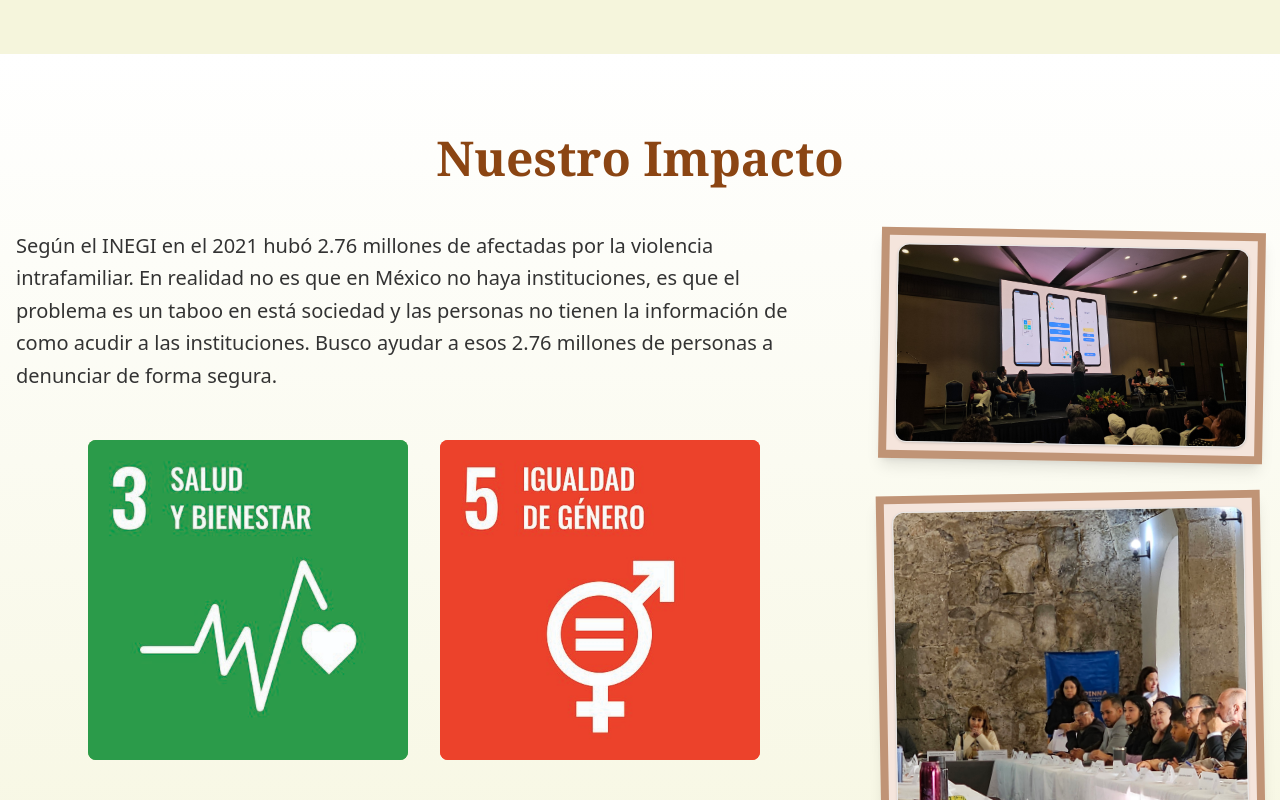
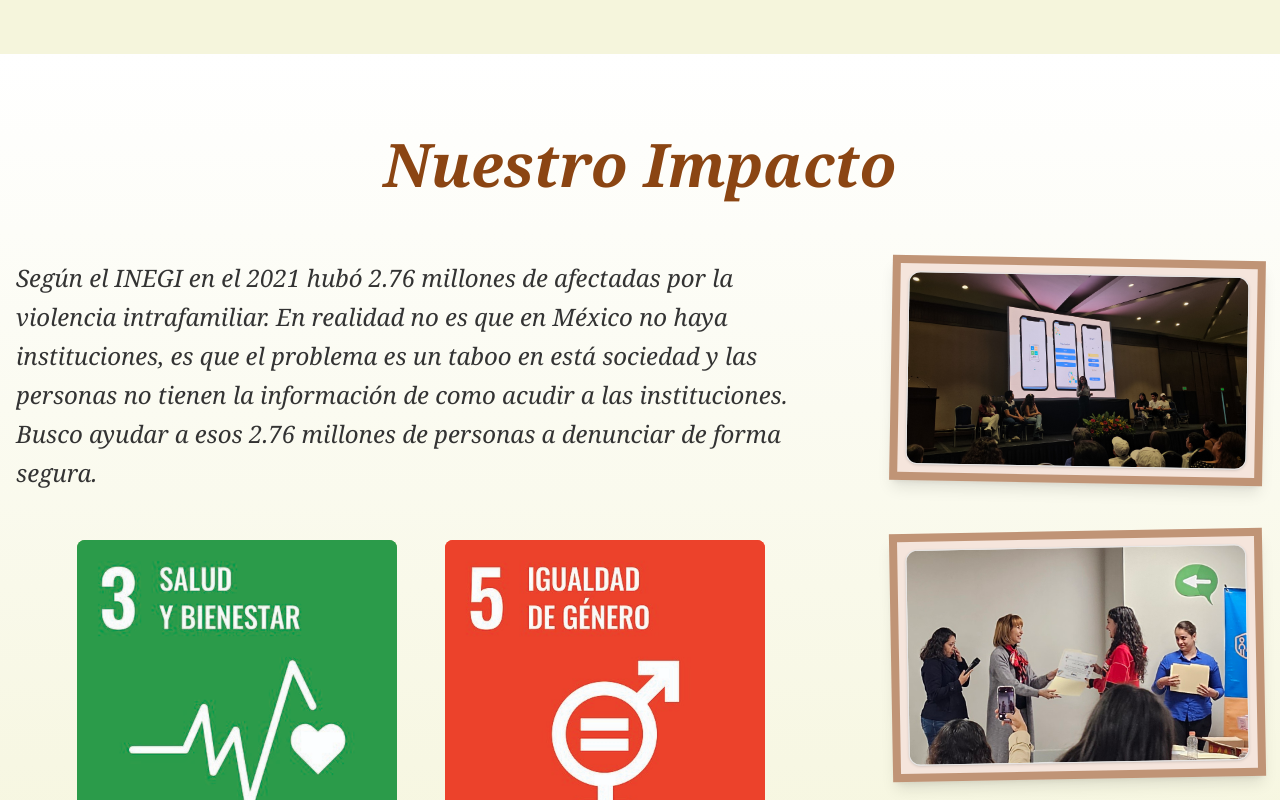
Before and after one commit to MarioB19/vive_web, a Next.js app: page / in a window 1280 px wide. Shown: the part 1140-1940 px from the top of the page. Built offline with nearby package versions, Linux system fonts and the light colour scheme.

Commit message:
Improve design for impact sectionn

```diff
--- a/src/components/Hero.js
+++ b/src/components/Hero.js
@@ -92,7 +92,7 @@ export default function Hero() {
               VIVE
             </h1>
             <h2 className="text-3xl font-bold text-center mb-6 font-serif text-[#8B4513]">
-              Una Vida Segura Libre de Violencia
+              Una Vida Segura
             </h2>
             <div className="relative">
               <p className="text-2xl text-center text-[#333333] mb-2 font-sans italic">
--- a/src/components/Historia.js
+++ b/src/components/Historia.js
@@ -11,7 +11,7 @@ import { Card, CardContent } from "@/components/ui/card"
 
 const images = [
   { src: "/dialogo1.jpg", alt: "Maria Fernanda Anaya Barajas" },
-  { src: "/reconocimiento.jpg", alt: "Reconocimiento del proyecto" },
+  { src: "/dialogo2.jpg", alt: "Historia del proyecto 1" },
   { src: "/dialogo3.jpg", alt: "Historia del proyecto 2" },
 ]
 
@@ -32,7 +32,7 @@ export default function Historia() {
 
 
             <Button className="bg-[#8B4513] hover:bg-[#A0522D] text-[#F5E6D3] text-xl px-8 py-4 rounded-full shadow-lg transform transition duration-500 hover:scale-105">
-              <a href="https://www.ashoka.org/es-mx/story/historia-de-mar%C3%ADa-fernanda-barajas" rel="noopener noreferrer" className="font-serif"   target="_blank">
+              <a href="https://www.ashoka.org/es-mx/story/historia-de-mar%C3%ADa-fernanda-barajas" rel="noopener noreferrer" className="font-serif" target="_blank">
                 Conoce más sobre Maria Fernanda
               </a>
             </Button>
--- a/src/components/Impacto.js
+++ b/src/components/Impacto.js
@@ -23,13 +23,13 @@ export default function Impacto() {
   return (
     <section id="impacto" className="bg-gradient-to-b from-white to-[#F5F5DC] py-20">
       <div className="container mx-auto px-4">
-        <h2 className="text-5xl font-bold text-center text-[#8B4513] mb-12 font-serif">Nuestro Impacto</h2>
-        <div className="grid grid-cols-1 lg:grid-cols-3 gap-12 items-start">
-          <div className="lg:col-span-2">
-            <p className="text-xl text-[#333333] mb-12 font-sans leading-relaxed">
-            Según el INEGI en el 2021 hubó 2.76 millones de afectadas por la violencia intrafamiliar. En realidad no es que en México no haya instituciones, es que el problema es un taboo en está sociedad y las personas no tienen la información de como acudir a las instituciones. Busco ayudar a esos 2.76 millones de personas a denunciar de forma segura.
+        <h2 className="text-6xl font-bold text-center text-[#8B4513] mb-16 font-serif italic">Nuestro Impacto</h2>
+        <div className="grid grid-cols-1 lg:grid-cols-3 gap-16 items-start">
+          <div className="lg:col-span-2 space-y-12">
+            <p className="text-2xl text-[#333333] font-serif italic leading-relaxed">
+              Según el INEGI en el 2021 hubó 2.76 millones de afectadas por la violencia intrafamiliar. En realidad no es que en México no haya instituciones, es que el problema es un taboo en está sociedad y las personas no tienen la información de como acudir a las instituciones. Busco ayudar a esos 2.76 millones de personas a denunciar de forma segura.
             </p>
-            <div className="flex justify-center space-x-8">
+            <div className="flex justify-center space-x-12">
               {impactos.map((impacto, index) => (
                 <div key={index} className="w-1/2 max-w-xs">
                   <ODSCard {...impacto} />
@@ -37,7 +37,7 @@ export default function Impacto() {
               ))}
             </div>
           </div>
-          <div className="space-y-8">
+          <div className="space-y-12 lg:mt-0 mt-12">
             <div className="relative p-4 bg-[#F5E5DC] shadow-lg transform rotate-1">
               <div className="absolute inset-0 border-8 border-[#8B4513] opacity-50"></div>
               <Card className="overflow-hidden relative z-10">
@@ -46,22 +46,21 @@ export default function Impacto() {
                   width={400}
                   height={300}
                   className="w-full h-auto object-cover transition-transform duration-300 hover:scale-105"
-                  unoptimized
+                  alt="Conferencia"
                 />
-
               </Card>
             </div>
             <div className="relative p-4 bg-[#F5E5DC] shadow-lg transform -rotate-1">
               <div className="absolute inset-0 border-8 border-[#8B4513] opacity-50"></div>
               <Card className="overflow-hidden relative z-10">
                 <Image
-                  src="/dialogo2.jpg"
+                  src="/reconocimiento.jpg"
                   width={400}
                   height={300}
                   className="w-full h-auto object-cover transition-transform duration-300 hover:scale-105"
-                  unoptimized
+                  alt="Diálogo"
+
                 />
-
               </Card>
             </div>
           </div>
```
Lines whose indentation alone changed are shown as unchanged.
